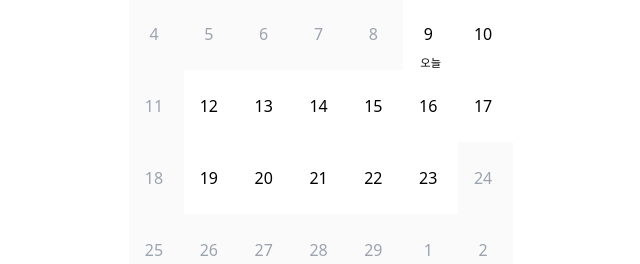
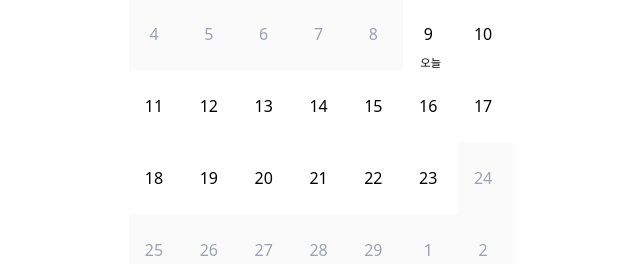
Before and after one commit to uudeok/calendeok, a React app: page / in a window 1280 px wide. Shown: the part 160-424 px from the top of the page, without its empty margins (319-959 px from the left). Built offline with nearby package versions, Linux system fonts and the light colour scheme.

Commit message:
update : filterTime 기능 추가

```diff
--- a/src/@types/index.d.ts
+++ b/src/@types/index.d.ts
@@ -4,7 +4,7 @@ export type MONTH_LABEL_TYPE = typeof MONTH_LABEL;
 export type MONTH_LABEL_KEYS = keyof MONTH_LABEL_TYPE;
 export type MONTH_LABEL_VALUES = MONTH_LABEL_TYPE[MONTH_LABEL_KEYS];
 
-export type TimeListType = {
+export type Time = {
   label: string;
   value: string;
   selectable: boolean;
--- a/src/App.tsx
+++ b/src/App.tsx
@@ -1,4 +1,5 @@
 import { useState } from "react";
+import { Time } from "./@types";
 import Calender from "./Calendeok";
 import dayjs from "dayjs";
 
@@ -25,6 +26,17 @@ const App = () => {
     return day !== SUNDAY;
   };
 
+  const filterTime = (time: Time) => {
+    const current = new Date();
+    const year = date.getFullYear();
+    const month = date.getMonth();
+    const day = date.getDate();
+    const [hour, minutes] = time.value.split(":");
+    const selected = new Date(year, month, day, Number(hour), Number(minutes));
+
+    return current < selected;
+  };
+
   return (
     <Calender
       selected={date}
@@ -32,13 +44,14 @@ const App = () => {
       curMonthOnly={false}
       minDate={new Date()}
       maxDate={laterTwoWeeks}
-      filterDate={isOpenDay}
+      // filterDate={isOpenDay}
       showTimePicker={true}
       onClickTime={handleTime}
       selectedTime={time}
       timeInterval={30}
       minTime="09:00"
       maxTime="21:00"
+      filterTime={filterTime}
     />
   );
 };
--- a/src/Calendeok/Day.tsx
+++ b/src/Calendeok/Day.tsx
@@ -50,7 +50,7 @@ const Day = ({
   };
 
   const isFilteredDate = (renderDate: Date) => {
-    if (!filterDate) return;
+    if (!filterDate) return true;
 
     return filterDate(renderDate);
   };
--- a/src/Calendeok/index.tsx
+++ b/src/Calendeok/index.tsx
@@ -3,6 +3,7 @@ import DayOfWeek from "./DayOfWeek";
 import Day from "./Day";
 import MonthController from "./MonthController";
 import TimePicker, { TimePickerType } from "../TimePicker";
+import { Time } from "../@types";
 
 type CalenderType = {
   selected: Date;
@@ -15,6 +16,7 @@ type CalenderType = {
   timeInterval?: number;
   minTime?: string;
   maxTime?: string;
+  filterTime?: (time: Time) => boolean;
 };
 
 type CalendarWithTimePicker = CalenderType & TimePickerType;
@@ -40,6 +42,7 @@ const Calender = ({
   minTime,
   maxTime,
   timeInterval,
+  filterTime,
 }: CombinedProps) => {
   const [curYear, SetCurYear] = useState(selected.getFullYear());
   const [curMonth, setCurMonth] = useState(selected.getMonth());
@@ -70,6 +73,7 @@ const Calender = ({
           selectedTime={selectedTime}
           minTime={minTime}
           maxTime={maxTime}
+          filterTime={filterTime}
         />
       )}
     </div>
--- a/src/TimePicker/DropDown.tsx
+++ b/src/TimePicker/DropDown.tsx
@@ -1,12 +1,13 @@
 import { useState } from "react";
-import { TimeListType } from "../@types";
+import { Time } from "../@types";
 import DynamicRender from "../common/DynamicRender";
 
 type DropDownType = {
-  timeList: TimeListType[];
+  timeList: Time[];
   placeholder?: string;
   onClickTime: (time: string) => void;
   selectedTime: string;
+  filterTime?: (time: Time) => boolean;
 };
 
 const DropDown = ({
@@ -14,6 +15,7 @@ const DropDown = ({
   placeholder,
   onClickTime,
   selectedTime,
+  filterTime,
 }: DropDownType) => {
   const [isFolded, setIsFolded] = useState(false);
 
@@ -29,14 +31,23 @@ const DropDown = ({
     setIsFolded(false);
   };
 
-  const renderTime = (time: TimeListType) => (
+  const renderTime = (time: Time) => {
+    const result = filterTime ? filterTime(time) : true;
+
+    return (
       <li
         key={time.label}
-      className={`h-14 p-2 border text-center justify-center}`}
+        onClick={handleTime}
+        className={`h-14 p-2 border text-center ${
+          result
+            ? "hover:bg-slate-200 cursor-pointer"
+            : "bg-zinc-50 pointer-events-none text-gray-400"
+        }`}
       >
         {time.label}
       </li>
     );
+  };
 
   return (
     <>
@@ -48,7 +59,7 @@ const DropDown = ({
       </div>
 
       {isFolded && (
-        <ul className="h-80 overflow-auto" onClick={handleTime}>
+        <ul className="h-80 overflow-auto">
           <DynamicRender data={timeList} renderItem={renderTime} />
         </ul>
       )}
--- a/src/TimePicker/index.tsx
+++ b/src/TimePicker/index.tsx
@@ -1,3 +1,4 @@
+import { Time } from "../@types";
 import { generateTimeArray } from "../Util/time";
 import DropDown from "./DropDown";
 
@@ -8,6 +9,7 @@ export type TimePickerType = {
   selectedTime: string;
   minTime?: string;
   maxTime?: string;
+  filterTime?: (time: Time) => boolean;
 };
 
 const TimePicker = ({
@@ -17,6 +19,7 @@ const TimePicker = ({
   selectedTime,
   minTime,
   maxTime,
+  filterTime,
 }: TimePickerType) => {
   let timeList = generateTimeArray(timeInterval);
 
@@ -37,6 +40,7 @@ const TimePicker = ({
         placeholder={placeholder}
         onClickTime={onClickTime}
         selectedTime={selectedTime}
+        filterTime={filterTime}
       />
     </div>
   );
```
Lines whose indentation alone changed are shown as unchanged.
